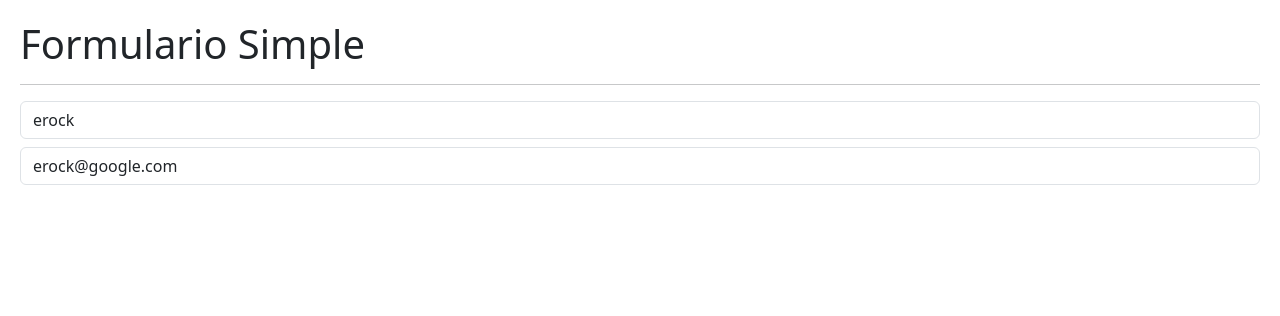
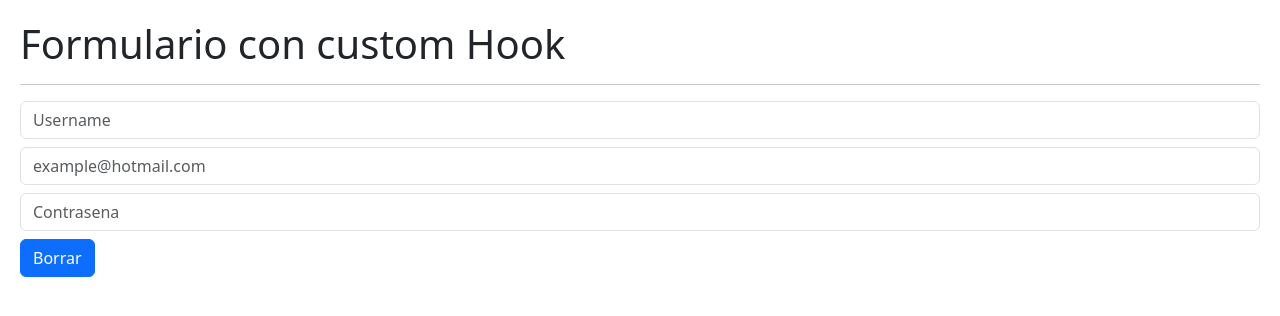
Before and after one commit to AndradeRevillaErick/hooksGenerales, a React (Vite) app: page / in a window 1280 px wide. Shown: the top 316 px of the page. Built offline with nearby package versions, Linux system fonts and the light colour scheme.

Commit message:
feat(hooks): add new hook to handle the form

```diff
--- /dev/null
+++ b/src/02-useEffect/FormWithCustomHook.jsx
@@ -0,0 +1,66 @@
+import { useEffect, useState } from "react";
+import { useForm } from "../hooks/useForm";
+
+
+export const FormWithCustomHook = () => {
+
+    const { onResetForm, onInputChange, username, email, password } = useForm({
+        username: '',
+        email: '',
+        password: '',
+    });
+
+    // const { username, email, password } = formState;
+
+    // useEffect(() => {
+    //     // console.log('El useEffect');
+    // }, []);
+
+    // useEffect(() => {
+    //     // console.log('El formState changed');
+    // }, [formState]);
+
+    // useEffect(() => {
+    //     // console.log('El email changed');
+    // }, [email]);
+
+    return(
+        <>
+            <h1>Formulario con custom Hook</h1>
+            <hr />
+
+            <input
+                type="text"
+                className="form-control"
+                placeholder="Username"
+                name="username"
+                value={ username }
+                onChange={ onInputChange }
+            />
+
+            <input
+                type="email"
+                className="form-control mt-2"
+                placeholder="example@hotmail.com"
+                name="email"
+                value={ email }
+                onChange={ onInputChange }
+            />
+
+            <input
+                type="password"
+                className="form-control mt-2"
+                placeholder="Contrasena"
+                name="password"
+                value={ password }
+                onChange={ onInputChange }
+            />
+
+            <button
+                onClick={ onResetForm }
+                className="btn btn-primary mt-2"
+            >Borrar</button>
+
+        </>
+    );
+}
--- /dev/null
+++ b/src/hooks/useForm.js
@@ -0,0 +1,27 @@
+import { useState } from "react";
+
+
+export const useForm = ( initialForm = {} ) => {
+
+    const [formState, setFormState] = useState( initialForm );
+
+    const onInputChange = ({ target }) => {
+        const { name, value } = target;
+        setFormState({
+            ...formState,
+            [ name ]: value,
+        });
+    }
+
+    const onResetForm = () => {
+        setFormState(
+            initialForm
+        );
+    }
+
+    return {
+        ...formState,
+        onInputChange,
+        onResetForm,
+    }
+}
--- a/src/main.jsx
+++ b/src/main.jsx
@@ -1,13 +1,14 @@
 import React from 'react'
 import ReactDOM from 'react-dom/client'
-import { SimpleForm } from './02-useEffect/SimpleForm'
+// import { SimpleForm } from './02-useEffect/SimpleForm'
 // import { CounterApp } from './01-useState/CounterApp'
 // import { CounterWithCustomHook } from './01-useState/CounterWithCustomHook'
 // import { HooksApp } from './HooksApp'
+import { FormWithCustomHook } from './02-useEffect/FormWithCustomHook'
 import './index.css'
 
 ReactDOM.createRoot(document.getElementById('root')).render(
   //<React.StrictMode>
-    <SimpleForm/>
+    <FormWithCustomHook/>
   //</React.StrictMode>,
 )
```
